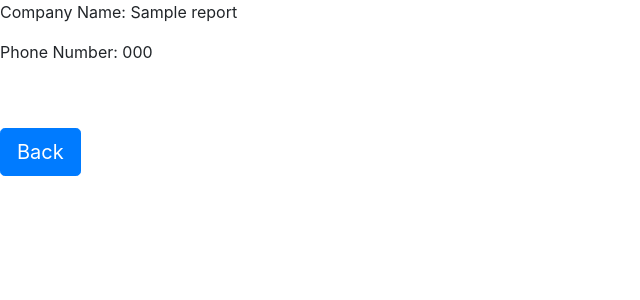
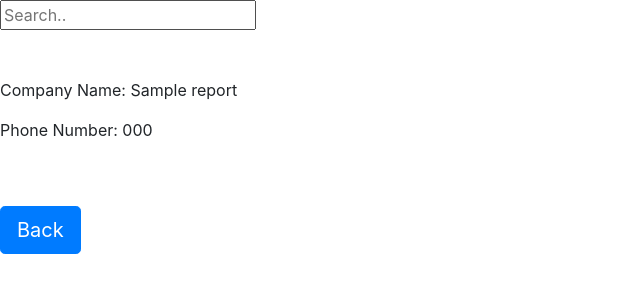
Before and after one commit to jtl4br/cs3240-s17-team23, a Django app: page /viewreports/ in a window 1280 px wide. Shown: the top 300 px of the page, without its empty margins (0-640 px from the left). Run offline with Django 3.2, Linux system fonts and the light colour scheme; tables that the repository leaves empty hold one stand-in row (values such as "Sample post"); some libraries are stand-ins or nearby versions.

Commit message:
Added a search bar to the viewReports.html page, doesn't have any functionality yet

```diff
--- a/templates/viewReports.html
+++ b/templates/viewReports.html
@@ -1,5 +1,12 @@
 <!DOCTYPE html>
 <html lang="en">
+
+<body>
+
+<form>
+  <input type="text" name="search" placeholder="Search..">
+</form>
+<br><br/>
 
 {% for report in reports %}
     <div>
@@ -16,6 +23,8 @@
 <a class="btn btn-primary btn-lg" href="/home/">Back</a>
 </div>
 
+</body>
+
     <script src="https://ajax.googleapis.com/ajax/libs/jquery/1.12.4/jquery.min.js"></script>
     <!-- Include all compiled plugins (below), or include individual files as needed -->
     <script src="https://maxcdn.bootstrapcdn.com/bootstrap/3.3.7/js/bootstrap.min.js" integrity="sha384-Tc5IQib027qvyjSMfHjOMaLkfuWVxZxUPnCJA7l2mCWNIpG9mGCD8wGNIcPD7Txa" crossorigin="anonymous"></script>
```
